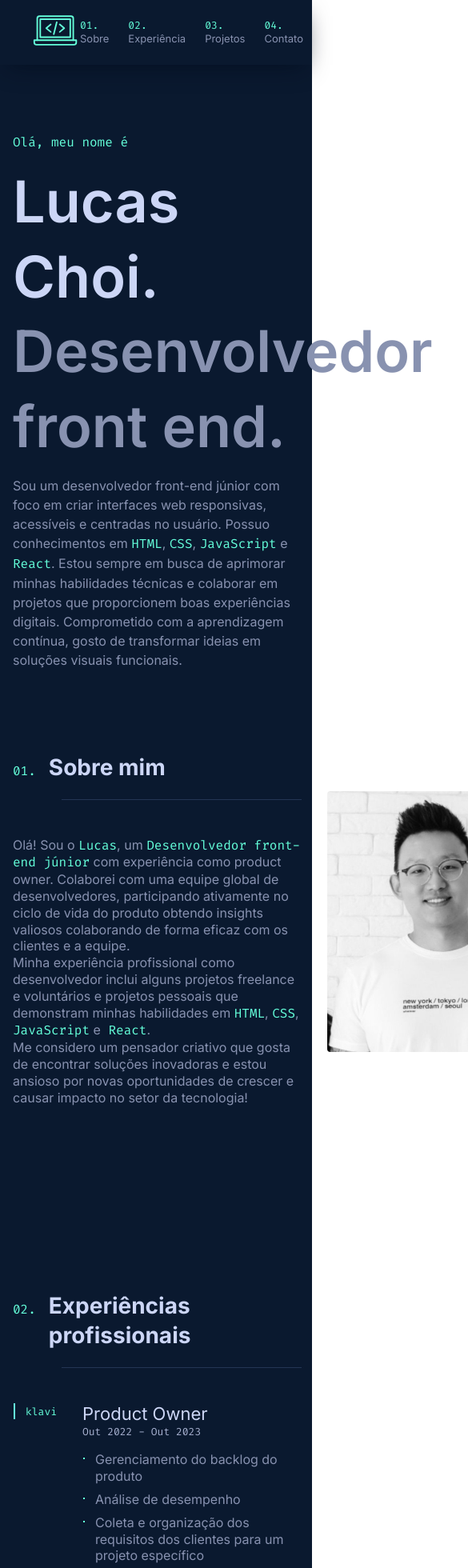
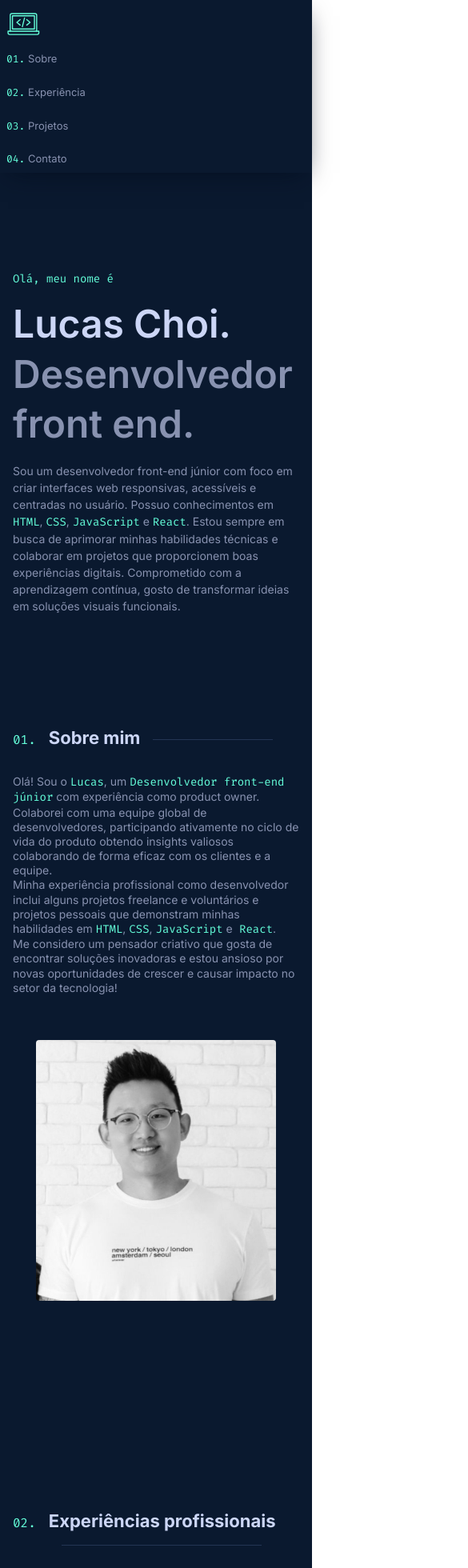
Before and after one commit to wbchoi/portfolio, a React (Vite) app: page / in a window 390 px wide. Shown: the top 1960 px of the page at 80% size, 585 px wide, since content can reach past the window. Built offline with nearby package versions, Linux system fonts and the light colour scheme.

Commit message:
add mobile version

```diff
--- a/src/components/About.module.css
+++ b/src/components/About.module.css
@@ -50,3 +50,40 @@
     }
   }
 }
+
+@media (max-width: 760px) {
+  .aboutSection {
+    .aboutContainer {
+      flex-direction: column;
+
+      .aboutMeText {
+        p {
+          font-size: var(--fz-sm);
+        }
+        .topic {
+          h3 {
+            font-size: var(--fz-xxl);
+            &::after {
+              width: 150px;
+            }
+          }
+        }
+      }
+
+      .aboutMeImage {
+        margin: 1.5rem auto;
+        img {
+          border-radius: var(--border-radius);
+          filter: grayscale(100%);
+          width: 300px;
+          transition: 0.5s ease;
+
+          &:hover {
+            filter: grayscale(0%);
+            transform: translate(0px, -10px);
+          }
+        }
+      }
+    }
+  }
+}
--- a/src/components/Contact.jsx
+++ b/src/components/Contact.jsx
@@ -12,7 +12,7 @@ const Contact = () => {
           <h3>Entre em contato</h3>
         </div>
         <div className={styles.contactInfo}>
-          <p>Caso queira entrar em contato comigo, me envie uma mensagem!</p>
+          <p>Caso queira entrar em contato comigo, me mande uma mensagem!</p>
           <div className={styles.contacts}>
             <img src={whatsIcon} alt="" />
             <p>+55 (11) 97529-7260</p>
--- a/src/components/Contact.module.css
+++ b/src/components/Contact.module.css
@@ -47,3 +47,35 @@
     }
   }
 }
+
+@media (max-width: 760px) {
+  .contactSection {
+    .contactContainer {
+      .topic {
+        h3 {
+          font-size: var(--fz-xxl);
+
+          &::after {
+            width: 50px;
+          }
+        }
+      }
+    }
+
+    .contactInfo {
+      img {
+        width: 22px;
+      }
+
+      .contacts {
+        p {
+          font-size: var(--fz-sm);
+        }
+
+        a {
+          font-size: var(--fz-sm);
+        }
+      }
+    }
+  }
+}
--- a/src/components/Experiences.module.css
+++ b/src/components/Experiences.module.css
@@ -101,3 +101,44 @@
     }
   }
 }
+
+@media (max-width: 760px) {
+  .experiencesSection {
+    .experiencesContainer {
+      .topic {
+        h3 {
+          font-size: var(--fz-xxl);
+          &::after {
+            width: 250px;
+          }
+        }
+      }
+
+      .experiences {
+        .jobDetails {
+          .role {
+            p {
+              font-size: var(--fz-lg);
+            }
+
+            span {
+              font-size: var(--fz-xxs);
+            }
+          }
+
+          .jobDescription {
+            ul {
+              li {
+                font-size: var(--fz-xs);
+              }
+            }
+
+            p {
+              font-size: var(--fz-xxs);
+            }
+          }
+        }
+      }
+    }
+  }
+}
--- a/src/components/Footer.module.css
+++ b/src/components/Footer.module.css
@@ -11,3 +11,6 @@
     color: var(--light-slate);
   }
 }
+
+@media (max-width: 760px) {
+}
--- a/src/components/Header.jsx
+++ b/src/components/Header.jsx
@@ -14,17 +14,17 @@ const Header = () => {
       <nav>
         <ul className={styles.navbar}>
           <li>
-            <Link to="about" smooth={true} duration={500} offset={-150} className={styles.navigation}>
+            <Link to="about" smooth={true} duration={500} offset={-250} className={styles.navigation}>
               <span>01.</span> Sobre
             </Link>
           </li>
           <li>
-            <Link to="experiences" smooth={true} duration={500} offset={-150} className={styles.navigation}>
+            <Link to="experiences" smooth={true} duration={500} offset={-250} className={styles.navigation}>
               <span>02.</span> Experiência
             </Link>
           </li>
           <li>
-            <Link to="projects" smooth={true} duration={500} offset={-150} className={styles.navigation}>
+            <Link to="projects" smooth={true} duration={500} offset={-250} className={styles.navigation}>
               <span>03.</span> Projetos
             </Link>
           </li>
--- a/src/components/Header.module.css
+++ b/src/components/Header.module.css
@@ -40,3 +40,22 @@
     color: var(--green);
   }
 }
+
+@media (max-width: 760px) {
+  .header {
+    flex-direction: column;
+    align-items: start;
+    padding: 0.5rem;
+
+    .logo {
+      margin-bottom: 0.5rem;
+      img {
+        width: 2.75rem;
+      }
+    }
+
+    .navbar {
+      flex-direction: column;
+    }
+  }
+}
--- a/src/components/Intro.module.css
+++ b/src/components/Intro.module.css
@@ -30,3 +30,22 @@
     line-height: 1.5;
   }
 }
+
+@media (max-width: 760px) {
+  .introSection {
+    height: 80vh;
+
+    span {
+      font-size: var(--fz-sm);
+    }
+
+    h1,
+    h2 {
+      font-size: var(--fz-title-mobile);
+    }
+
+    p {
+      font-size: var(--fz-sm);
+    }
+  }
+}
--- a/src/components/Projects.module.css
+++ b/src/components/Projects.module.css
@@ -114,3 +114,61 @@
     }
   }
 }
+
+@media (max-width: 760px) {
+  .projectsSection {
+    .topic {
+      h3 {
+        font-size: var(--fz-xxl);
+        &::after {
+          width: 150px;
+        }
+      }
+    }
+
+    .projectContainer {
+      flex-direction: column;
+
+      .projectPreview {
+        img {
+          width: 20.25rem;
+          max-height: 15.875rem;
+        }
+      }
+
+      .projectDetails {
+        text-align: left;
+        position: initial;
+
+        span {
+          font-size: var(--fz-xxs);
+        }
+
+        h4 {
+          font-size: var(--fz-xxl);
+        }
+
+        .projectStacks {
+          display: flex;
+          justify-content: end;
+          gap: 1rem;
+          margin-bottom: 1.5rem;
+
+          p {
+            font-size: var(--fz-xxs);
+          }
+        }
+
+        .projectView {
+          img {
+            width: 20px;
+          }
+        }
+      }
+    }
+
+    .inverted {
+      flex-direction: column;
+    }
+  }
+}
--- a/src/global.css
+++ b/src/global.css
@@ -24,6 +24,7 @@
   --fz-xxl: 22px;
   --fz-heading: 28px;
   --fz-title: 72px;
+  --fz-title-mobile: 48px;
   --border-radius: 4px;
 }
 
```
